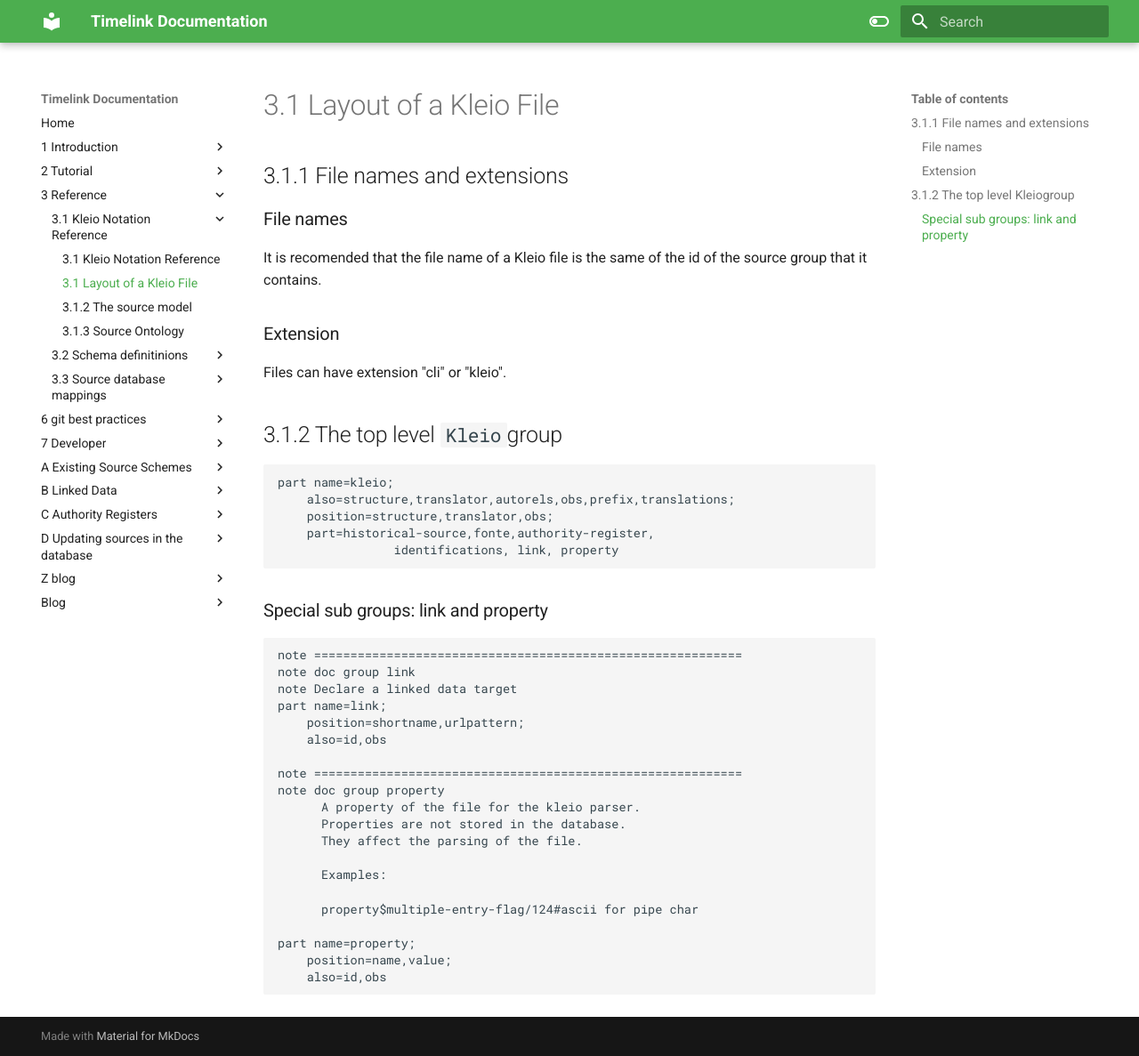
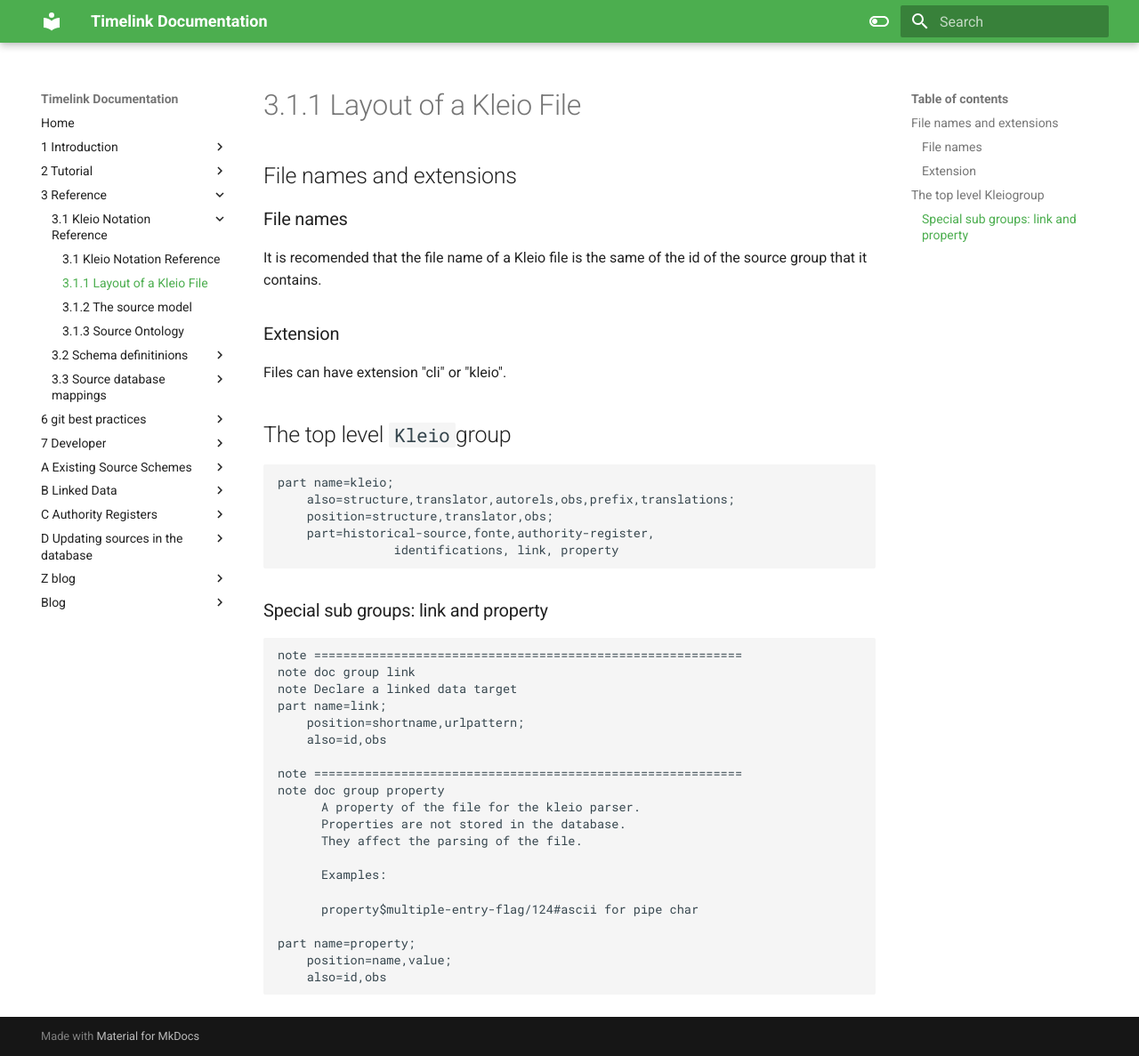
Before and after one commit to time-link/timelink-docs, an MkDocs documentation site: the page built from docs/3_Reference/3.1_Kleio_Notation_Reference/3.1.1_Layout_of_Kleio File.md, in a window 1280 px wide and 1187 px high. Shown: the whole window at 89% size. Built offline with MkDocs 1.6.1 and Material for MkDocs 9.7.7, drawn with Linux system fonts in a browser that asks for light colours.

Commit message:
Update structure titles

```diff
--- a/docs/3_Reference/3.1_Kleio_Notation_Reference/3.1.1_Layout_of_Kleio File.md
+++ b/docs/3_Reference/3.1_Kleio_Notation_Reference/3.1.1_Layout_of_Kleio File.md
@@ -1,6 +1,6 @@
-# 3.1 Layout of a Kleio File
+# 3.1.1 Layout of a Kleio File
 
-## 3.1.1 File names and extensions
+## File names and extensions
 
 ### File names
 
@@ -10,7 +10,7 @@
 
 Files can have extension "cli" or "kleio".
 
-## 3.1.2 The top level `Kleio`group
+## The top level `Kleio`group
 
 	part name=kleio;
 		also=structure,translator,autorels,obs,prefix,translations;
```
Also changed, not shown: docs/1_Introduction/1.2 Basic concepts.md (+1 -0 lines), docs/3_Reference/3.1_Kleio_Notation_Reference/3.1.3 Source Ontology.md (+2 -0 lines), docs/3_Reference/3.1_Kleio_Notation_Reference/index.md (+2 -4 lines).
